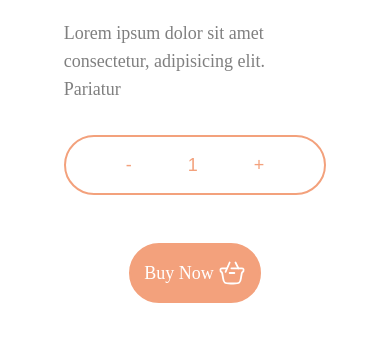
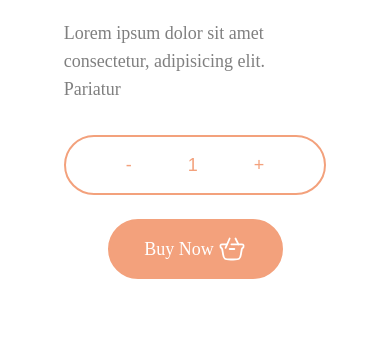
Before and after one commit to abderrahim40k4/Gloora, a React (Vite) app: page /offers/1 in a window 390 px wide. Shown: the part 1921-2274 px from the top of the page. Built offline with nearby package versions, Linux system fonts and the light colour scheme; a web font is replaced by a local one.

Commit message:
responsive

```diff
--- a/src/components/shop/ProductDetaile.tsx
+++ b/src/components/shop/ProductDetaile.tsx
@@ -82,15 +82,15 @@ const ProductDetaile = () => {
                             Lorem ipsum dolor sit amet consectetur, adipisicing elit. Pariatur
                         </div>
 
-                        <div className='mt-4 w-full flex md:flex-row flex-col justify-evenly items-center gap-12'>
+                        <div className='mt-4 w-full flex md:flex-row flex-col justify-evenly items-center gap-6'>
                             <Button variant={"default"} size={"lg"} className='flex flex-row justify-evenly items-center border-2 border-baseColor rounded-full text-baseColor py-7 px-6 gap-5 text-lg font-Neue font-medium md:w-1/2 w-full'>
                                 <span className='' onClick={() => { setCounter(conter - 1) }}>-</span>
                                 <span>{conter}</span>
                                 <span className='' onClick={() => { setCounter(conter + 1) }}>+</span>
 
                             </Button>
-                            <Link to={"/chekout"} className='w-1/2'>
-                                <Button variant={"default"} size={"lg"} className='flex flex-row justify-center items-center bg-baseColor rounded-full text-white py-7 gap-1 relative  border-2 border-baseColor  w-full'>
+                            <Link to={"/chekout"} className='md:w-1/2 w-2/3'>
+                                <Button variant={"default"} size={"lg"} className='flex flex-row justify-center items-center bg-baseColor rounded-full text-white py-7 gap-1   border-2 border-baseColor  w-full relative'>
                                     <span className='text-lg font-Averia font-medium'>Buy Now</span>
                                     <img src={Sackwhite} alt="" className='text-white w-7' color='#fff' />
                                 </Button></Link>
--- a/src/pages/Home.tsx
+++ b/src/pages/Home.tsx
@@ -82,7 +82,7 @@ const Home = () => {
                 <Product />
                 <Titles content={"Product Categories."} text={true} desc="Transform Your Skin Elegantly with Our Luxurious and Effective Skincare" />
                 <Category />
-                {/* <About /> */}
+                <About />
                 <Titles content={"Customer Feedback."} text={false} />
                 <Fedback />
                 <Titles content={"Gloora Offers.."} text={true} desc="Transform Your Skin Elegantly with Our Luxurious and Effective Skincare" />
```
